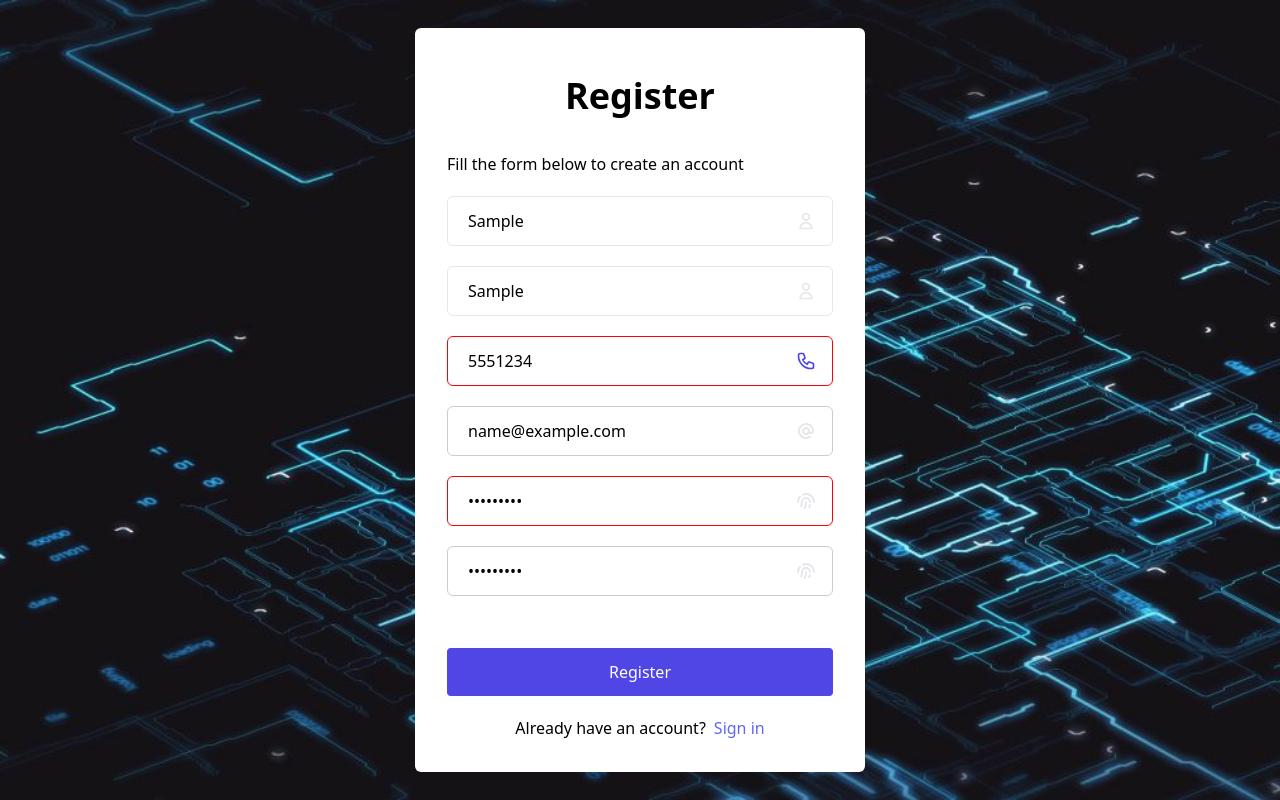
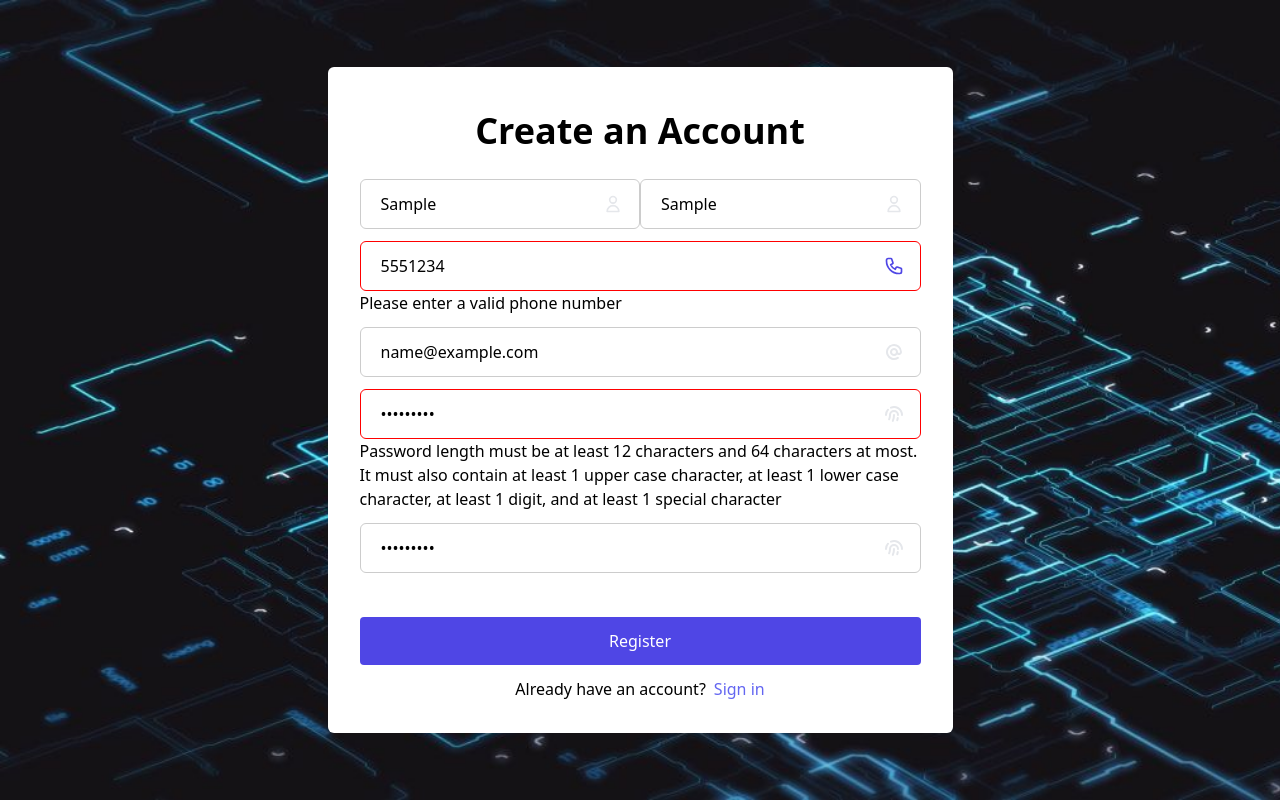
Before and after one commit to lorenzo-querol/CCSECDV-Final-Project, a React (Create React App) app: page /register in a window 1280 px wide. Both pictures are taken after typing "Sample", "Sample", "5551234", "name@example.com", "Sample123", "Sample123" into the empty fields and a click on the button "Register". Built offline with nearby package versions, Linux system fonts and the light colour scheme.

Commit message:
Add error messages

```diff
--- a/src/components/Register.js
+++ b/src/components/Register.js
@@ -19,7 +19,7 @@ function Register() {
     if (value === watchPassword) {
       return true;
     }
-    return "Passwords do not match";
+    return "Password do not match";
   };
 
   return (
@@ -28,64 +28,93 @@ function Register() {
         <Helmet>
           <title>Sign Up</title>
         </Helmet>
-        <form className="relative z-10 mx-auto w-full max-w-[450px] space-y-5 rounded-md bg-white p-8" onSubmit={handleSubmit(onSubmit)}>
-          <h2 className="py-4 mb-4 text-4xl font-bold text-center">Register</h2>
-          <p>Fill the form below to create an account</p>
+        <form className="relative z-10 mx-auto w-full max-w-[625px] space-y-3 rounded-md bg-white p-8" onSubmit={handleSubmit(onSubmit)}>
+          <h2 className="py-3 mb-4 text-4xl font-bold text-center">Create an Account</h2>
+          {/* Full Name */}
+          <div className="flex justify-between">
             {/* First Name */}
-          <div className={styles.input_group}>
+            <div className="flex flex-col">
+              <div className={styles.input_group} style={{ border: errors.firstName ? "1px solid red" : "1px solid #ccc" }}>
                 <input
                   type="text"
                   name="firstName"
                   placeholder="First Name"
                   className={styles.input_text}
-              {...register("firstName", { required: true })}
+                  {...register("firstName", { required: "First name is required" })}
                 />
                 <span className="flex items-center px-4 ">
                   <HiOutlineUser size={20} />
                 </span>
               </div>
+              {/* Error message */}
+              {errors.firstName && <p role="alert" className={styles.error_text}>{errors.firstName?.message}</p>}
+            </div>
             {/* Last Name */}
-          <div className={styles.input_group}>
+            <div className="flex flex-col">
+              <div className={styles.input_group} style={{ border: errors.lastName ? "1px solid red" : "1px solid #ccc" }}>
                 <input
                   type="text"
                   name="lastName"
                   placeholder="Last Name"
                   className={styles.input_text}
-              {...register("lastName", { required: true })}
+                  {...register("lastName", { required: "Last name is required" })}
                 />
                 <span className="flex items-center px-4 ">
                   <HiOutlineUser size={20} />
                 </span>
               </div>
+              {/* Error message */}
+              {errors.lastName && <p role="alert" className={styles.error_text}>{errors.lastName?.message}</p>}
+            </div>
+          </div>
           {/* Phone Number */}
+          <div className="flex flex-col">
             <div className={styles.input_group} style={{ border: errors.phoneNumber ? "1px solid red" : "1px solid #ccc" }}>
               <input
                 type="tel"
                 name="phoneNumber"
                 placeholder="Phone Number"
                 className={styles.input_text}
-              {...register("phoneNumber", { required: true, pattern: /^[0-9]{10,12}$/, })} // Matches a sequence of 10 to 12 digits
+                {...register("phoneNumber", {
+                  required: "Phone number is required",
+                  pattern: {
+                    value: /^09\d{9}$/,
+                    message: "Please enter a valid phone number"
+                  }
+                })} // Matches a sequence of 10 to 12 digits
               />
               <span className="flex items-center px-4 ">
                 <HiOutlinePhone size={20} />
               </span>
             </div>
+            {/* Error message */}
+            {errors.phoneNumber && <p role="alert" className={styles.error_text}>{errors.phoneNumber?.message}</p>}
+          </div>
           {/* Email */}
+          <div className="flex flex-col">
             <div className={styles.input_group} style={{ border: errors.email ? "1px solid red" : "1px solid #ccc" }}>
               <input
                 type="email"
                 name="email"
                 placeholder="Email"
                 className={styles.input_text}
-              {...register("email", { required: true, pattern: /^[\w.\-]+[a-zA-Z0-9]+@[a-zA-Z0-9\-]+\.[a-zA-Z]{2,}$/ })}
+                {...register("email", {
+                  required: "Email is required",
+                  pattern: {
+                    value: /^[\w.\-]+[a-zA-Z0-9]+@[a-zA-Z0-9\-]+\.[a-zA-Z]{2,}$/,
+                    message: "Please enter a valid email address"
+                  }
+                })}
               />
               <span className="flex items-center px-4 ">
                 <HiAtSymbol size={20} />
               </span>
             </div>
+            {/* Error message */}
+            {errors.email && <p role="alert" className={styles.error_text}>{errors.email?.message}</p>}
+          </div>
           {/* Password */}
-          {/* Assumption: Password length must be at least 12 characters and 64 characters at most. It must also contain at least
-                          1 upper case character, at least 1 lower case character, at least 1 digit, and at least 1 special character */}
+          <div className="flex flex-col">
             <div className={styles.input_group} style={{ border: errors.password ? "1px solid red" : "1px solid #ccc" }}>
               <input
                 type={`${show.password ? "text" : "password"}`}
@@ -93,9 +122,12 @@ function Register() {
                 placeholder="Password"
                 className={styles.input_text}
                 {...register("password", {
-                required: true,
+                  required: "Password is required",
                   minLength: 7,
-                pattern: /^(?=.*[a-z])(?=.*[A-Z])(?=.*\d)(?=.*[@#$%^&+=])(?=\S+$).{12,64}$/
+                  pattern: {
+                    value: /^(?=.*[a-z])(?=.*[A-Z])(?=.*\d)(?=.*[@#$%^&+=])(?=\S+$).{12,64}$/,
+                    message: "Password length must be at least 12 characters and 64 characters at most. It must also contain at least 1 upper case character, at least 1 lower case character, at least 1 digit, and at least 1 special character"
+                  }
                 })}
               />
               <span
@@ -105,7 +137,11 @@ function Register() {
                 <HiFingerPrint size={20} />
               </span>
             </div>
+            {/* Error message */}
+            {errors.password && <p role="alert" className={styles.error_text}>{errors.password?.message}</p>}
+          </div>
           {/* Confirm Password */}
+          <div className="flex flex-col">
             <div className={styles.input_group} style={{ border: errors.confirmPassword ? "1px solid red" : "1px solid #ccc" }}>
               <input
                 type={`${show.confirmPassword ? "text" : "password"}`}
@@ -113,7 +149,7 @@ function Register() {
                 placeholder="Confirm Password"
                 className={styles.input_text}
                 {...register("confirmPassword", {
-                required: true,
+                  required: "Confirm password is required",
                   validate: validatePasswordMatch, // Add the validate function to check password match
                 })}
               />
@@ -125,6 +161,9 @@ function Register() {
               >
                 <HiFingerPrint size={20} />
               </span>
+            </div>
+            {/* Error message */}
+            {errors.confirmPassword && <p role="alert" className={styles.error_text}>{errors.confirmPassword?.message}</p>}
           </div>
           <div>
             {/* Sign in button */}
```
Lines whose indentation alone changed are shown as unchanged.
